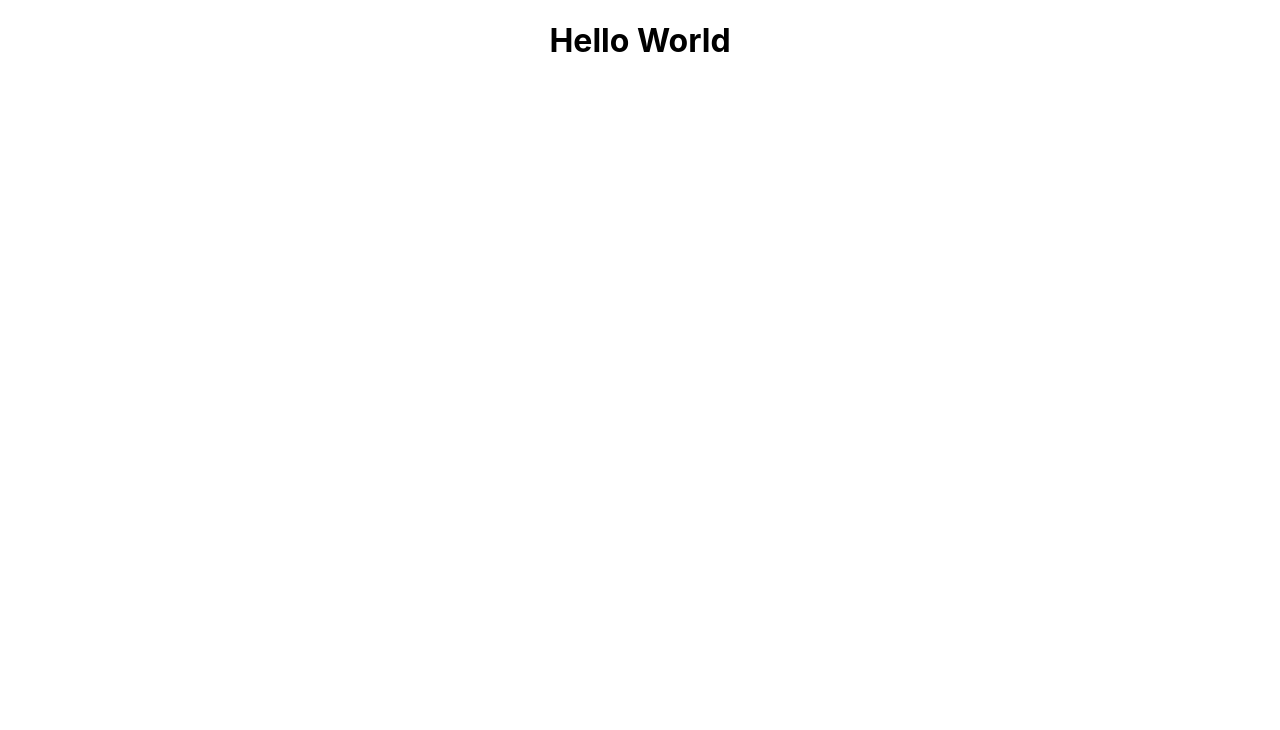
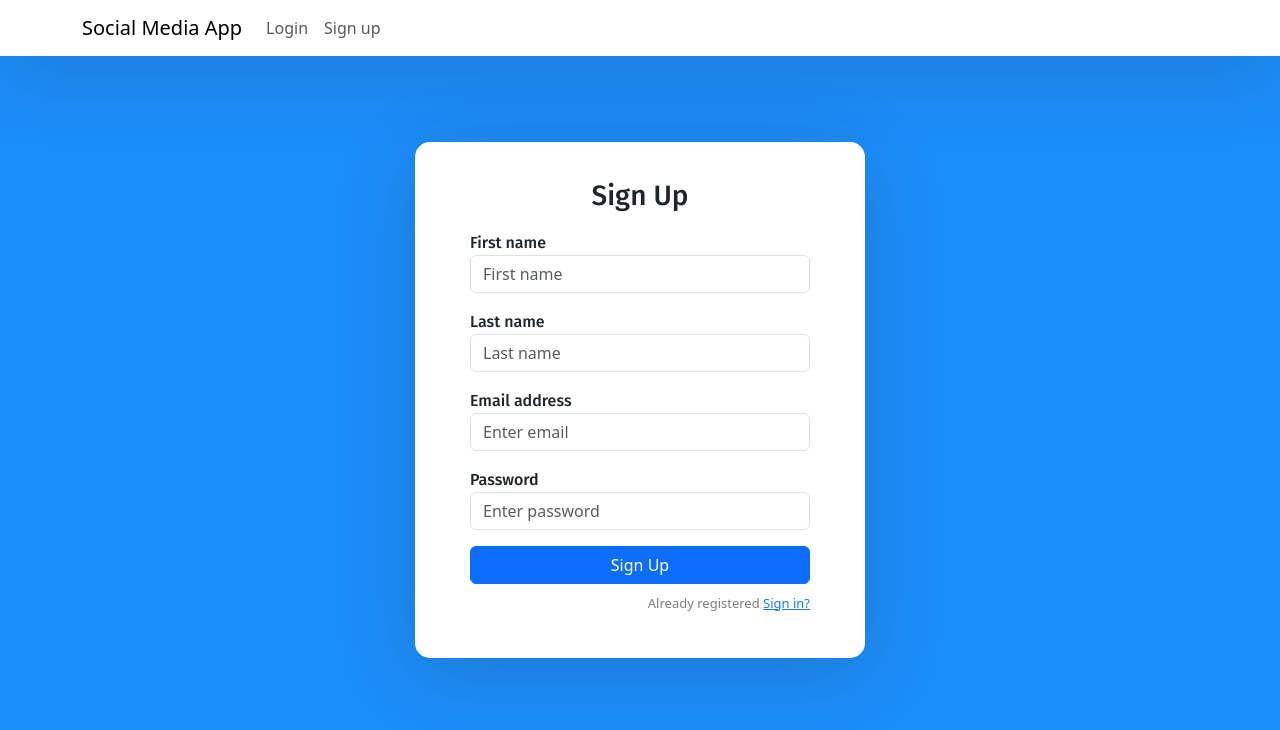
Before and after one commit to vutoan1245/social-media-app, a React (Create React App) app in the folder front-end/: page /sign-up in a window 1280 px wide. Before the commit this address had no page. Shown: the top 730 px of the page. Built offline with nearby package versions, Linux system fonts and the light colour scheme.

Commit message:
Add login and register page

```diff
--- a/front-end/package.json
+++ b/front-end/package.json
@@ -6,6 +6,7 @@
     "@testing-library/jest-dom": "^5.17.0",
     "@testing-library/react": "^13.4.0",
     "@testing-library/user-event": "^13.5.0",
+    "bootstrap": "^5.3.3",
     "react": "^18.3.1",
     "react-dom": "^18.3.1",
     "react-router-dom": "^6.23.1",
--- a/front-end/public/index.html
+++ b/front-end/public/index.html
@@ -9,7 +9,7 @@
       name="description"
       content="Web site created using create-react-app"
     />
-    <link rel="apple-touch-icon" href="%PUBLIC_URL%/logo192.png" />
+    <link rel="apple-touch-icon" href="" />
     <!--
       manifest.json provides metadata used when your web app is installed on a
       user's mobile device or desktop. See https://developers.google.com/web/fundamentals/web-app-manifest/
--- a/front-end/src/App.js
+++ b/front-end/src/App.js
@@ -1,22 +1,27 @@
+import React from "react";
+import "bootstrap/dist/css/bootstrap.min.css";
 import "./App.css";
-import { BrowserRouter, Navigate, Routes, Route } from "react-router-dom";
-import LoginPage from "components/LoginPage";
+import { BrowserRouter as Router, Routes, Route } from "react-router-dom";
+
+import SignIn from "./components/SignIn";
+import SignUp from "./components/SignUp";
+import NavBar from "components/NavBar";
 import HomePage from "components/HomePage";
 
-const Home = () => {
-  return <div>Home</div>;
-};
 function App() {
   return (
-    <div className="App">
-      <h1> Hello World </h1>
-      <BrowserRouter>
-        <Routes>
-          <Route path="/" element={<LoginPage />}></Route>
-          <Route path="/home" element={<HomePage />}></Route>
-        </Routes>
-      </BrowserRouter>
-    </div>
+    <Router>
+      <NavBar />
+      <div className="App">
+        <div className="auth-wrapper">
+          <Routes>
+            <Route path="/home" element={<HomePage />} />
+            <Route path="/sign-in" element={<SignIn />} />
+            <Route path="/sign-up" element={<SignUp />} />
+          </Routes>
+        </div>
+      </div>
+    </Router>
   );
 }
 
--- a/front-end/src/components/LoginPage.jsx
+++ /dev/null
@@ -1,6 +0,0 @@
-
-const LoginPage = () => {
-    return <div>Login Page</div>
-}
-
-export default LoginPage;
--- /dev/null
+++ b/front-end/src/components/NavBar.js
@@ -0,0 +1,29 @@
+import { Link } from "react-router-dom";
+
+const NavBar = () => {
+  return (
+    <nav className="navbar navbar-expand-lg navbar-light fixed-top">
+      <div className="container">
+        <Link className="navbar-brand" to={"/home"}>
+          Social Media App
+        </Link>
+        <div className="collapse navbar-collapse" id="navbarTogglerDemo02">
+          <ul className="navbar-nav ml-auto">
+            <li className="nav-item">
+              <Link className="nav-link" to={"/sign-in"}>
+                Login
+              </Link>
+            </li>
+            <li className="nav-item">
+              <Link className="nav-link" to={"/sign-up"}>
+                Sign up
+              </Link>
+            </li>
+          </ul>
+        </div>
+      </div>
+    </nav>
+  );
+};
+
+export default NavBar;
--- a/front-end/src/components/RegisterPage.jsx
+++ /dev/null
@@ -1,6 +0,0 @@
-
-const RegisterPage = () => {
-    return <div>Register Page</div>
-}
-
-export default RegisterPage;
--- /dev/null
+++ b/front-end/src/components/SignIn.js
@@ -0,0 +1,62 @@
+import { useState } from "react";
+import { Link } from "react-router-dom";
+
+const SignIn = () => {
+  const [email, setEmail] = useState("");
+  const [password, setPassword] = useState("");
+
+  return (
+    <div className="auth-inner">
+      <form>
+        <h3>Sign In</h3>
+
+        <div className="mb-3">
+          <label>Email address</label>
+          <input
+            type="email"
+            className="form-control"
+            placeholder="Enter email"
+            value={email}
+            onChange={(event) => setEmail(event.target.value)}
+          />
+        </div>
+
+        <div className="mb-3">
+          <label>Password</label>
+          <input
+            type="password"
+            className="form-control"
+            placeholder="Enter password"
+            value={password}
+            onChange={(event) => setPassword(event.target.value)}
+          />
+        </div>
+
+        <div className="mb-3">
+          <div className="custom-control custom-checkbox">
+            <input
+              type="checkbox"
+              className="custom-control-input"
+              id="customCheck1"
+            />
+            <label className="custom-control-label" htmlFor="customCheck1">
+              Remember me
+            </label>
+          </div>
+        </div>
+
+        <div className="d-grid">
+          <button type="submit" className="btn btn-primary">
+            Submit
+          </button>
+        </div>
+
+        <p className="forgot-password text-right">
+          Register a new account <Link to="/sign-up">Sign up?</Link>
+        </p>
+      </form>
+    </div>
+  );
+};
+
+export default SignIn;
--- /dev/null
+++ b/front-end/src/components/SignUp.js
@@ -0,0 +1,73 @@
+import { useState } from "react";
+import { Link } from "react-router-dom";
+
+const Register = () => {
+  const [firstName, setFirstName] = useState("");
+  const [lastName, setLastName] = useState("");
+  const [email, setEmail] = useState("");
+  const [password, setPassword] = useState("");
+
+  return (
+    <div className="auth-inner">
+      <form>
+        <h3>Sign Up</h3>
+
+        <div className="mb-3">
+          <label>First name</label>
+          <input
+            type="text"
+            className="form-control"
+            placeholder="First name"
+            value={firstName}
+            onChange={(event) => setFirstName(event.target.value)}
+          />
+        </div>
+
+        <div className="mb-3">
+          <label>Last name</label>
+          <input
+            type="text"
+            className="form-control"
+            placeholder="Last name"
+            value={lastName}
+            onChange={(event) => setLastName(event.target.value)}
+          />
+        </div>
+
+        <div className="mb-3">
+          <label>Email address</label>
+          <input
+            type="email"
+            className="form-control"
+            placeholder="Enter email"
+            value={email}
+            onChange={(event) => setEmail(event.target.value)}
+          />
+        </div>
+
+        <div className="mb-3">
+          <label>Password</label>
+          <input
+            type="password"
+            className="form-control"
+            placeholder="Enter password"
+            value={password}
+            onChange={(event) => setPassword(event.target.value)}
+          />
+        </div>
+
+        <div className="d-grid">
+          <button type="submit" className="btn btn-primary">
+            Sign Up
+          </button>
+        </div>
+
+        <p className="forgot-password text-right">
+          Already registered <Link to="/sign-in">Sign in?</Link>
+        </p>
+      </form>
+    </div>
+  );
+};
+
+export default Register;
--- a/front-end/src/index.css
+++ b/front-end/src/index.css
@@ -1,13 +1,84 @@
+@import url("https://fonts.googleapis.com/css?family=Fira+Sans:400,500,600,700,800");
+
+* {
+  box-sizing: border-box;
+}
 body {
-  margin: 0;
-  font-family: -apple-system, BlinkMacSystemFont, 'Segoe UI', 'Roboto', 'Oxygen',
-    'Ubuntu', 'Cantarell', 'Fira Sans', 'Droid Sans', 'Helvetica Neue',
-    sans-serif;
-  -webkit-font-smoothing: antialiased;
-  -moz-osx-font-smoothing: grayscale;
+  background: #1c8ef9 !important;
+  min-height: 100vh;
+  display: flex;
+  font-weight: 400;
+  font-family: "Fira Sans", sans-serif;
 }
 
-code {
-  font-family: source-code-pro, Menlo, Monaco, Consolas, 'Courier New',
-    monospace;
+h1,
+h2,
+h3,
+h4,
+h5,
+h6,
+label,
+span {
+  font-weight: 500;
+  font-family: "Fira Sans", sans-serif;
 }
+
+body,
+html,
+.App,
+#root,
+.auth-wrapper {
+  width: 100%;
+  height: 100%;
+}
+
+.navbar-light {
+  background-color: #ffffff;
+  box-shadow: 0px 14px 80px rgba(34, 35, 58, 0.2);
+}
+
+.auth-wrapper {
+  display: flex;
+  justify-content: center;
+  flex-direction: column;
+  text-align: left;
+}
+
+.auth-inner {
+  width: 450px;
+  margin: auto;
+  background: #ffffff;
+  box-shadow: 0px 14px 80px rgba(34, 35, 58, 0.2);
+  padding: 40px 55px 45px 55px;
+  border-radius: 15px;
+  transition: all 0.3s;
+}
+
+.auth-wrapper .form-control:focus {
+  border-color: #167bff;
+  box-shadow: none;
+}
+
+.auth-wrapper h3 {
+  text-align: center;
+  margin: 0;
+  line-height: 1;
+  padding-bottom: 20px;
+}
+
+.custom-control-label {
+  font-weight: 400;
+}
+
+.forgot-password,
+.forgot-password a {
+  text-align: right;
+  font-size: 13px;
+  padding-top: 10px;
+  color: #7f7d7d;
+  margin: 0;
+}
+
+.forgot-password a {
+  color: #167bff;
+}
```
Also changed, not shown: front-end/public/manifest.json, front-end/src/components/HomePage.js (renamed from front-end/src/components/HomePage.jsx), 1 other file (tests, documents, lock files or other folders).
